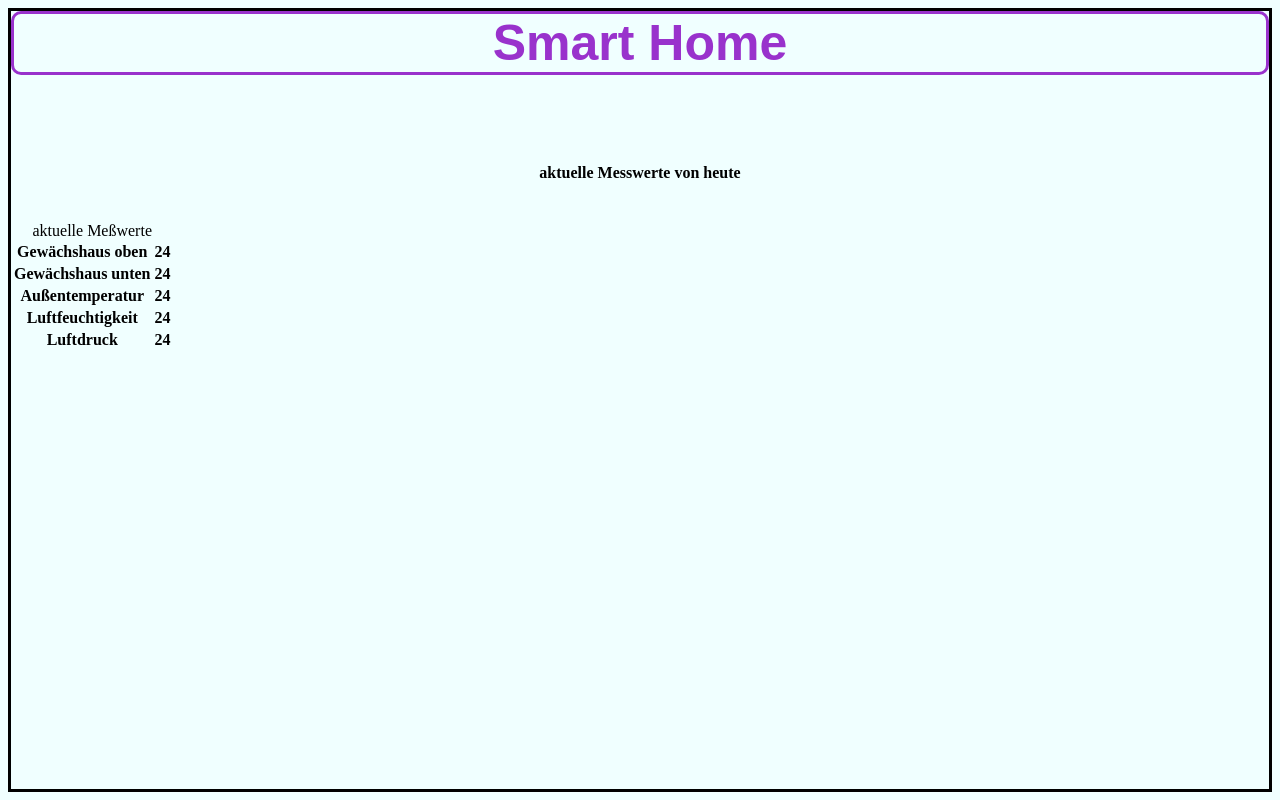
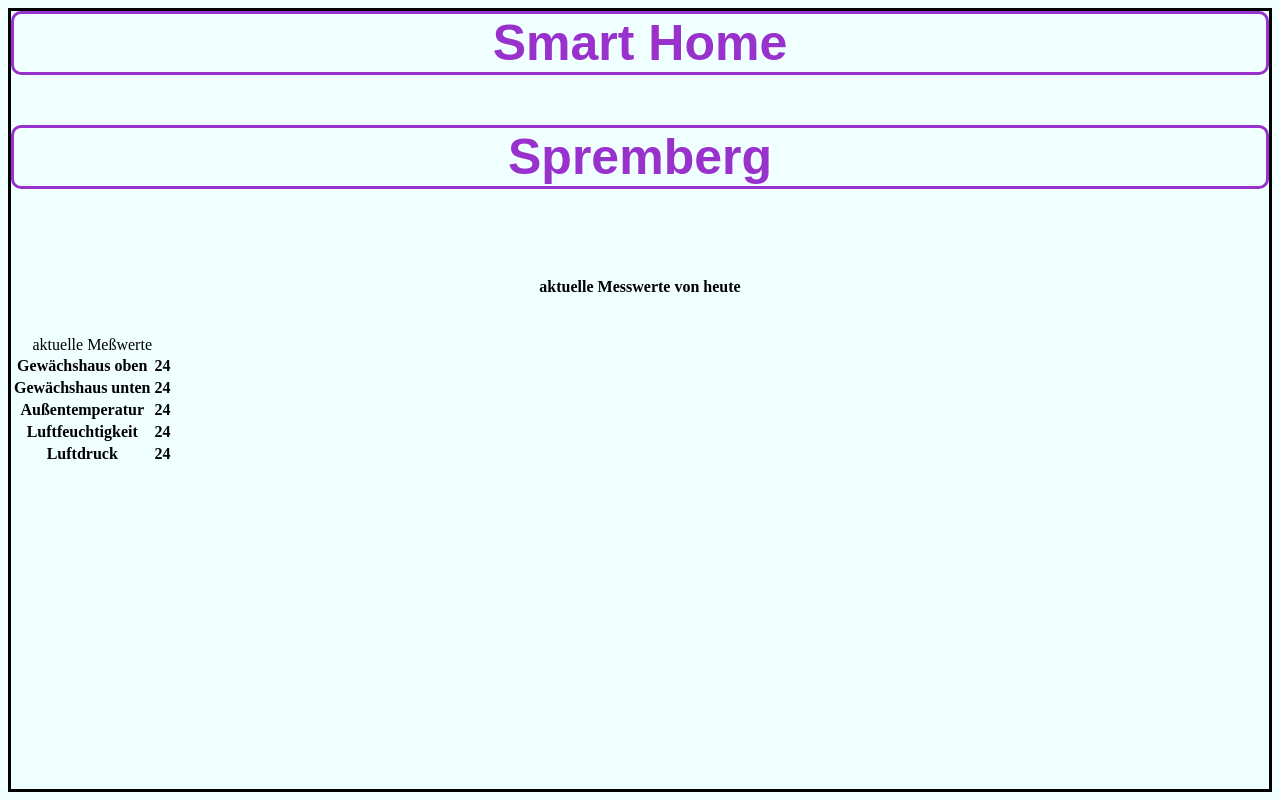
Before and after one commit to os25/os25.github.io, a plain HTML site: page index.html in a window 1280 px wide. Drawn offline with Linux system fonts and the light colour scheme.

Commit message:
spremberg

```diff
--- a/index.html
+++ b/index.html
@@ -23,6 +23,7 @@
 <body>
 
     <h3><center> Smart Home</center></h3>
+     <h3><center> Spremberg</center></h3>
     <br>
     <h4><center>aktuelle Messwerte von heute</center></h4>
 
```
